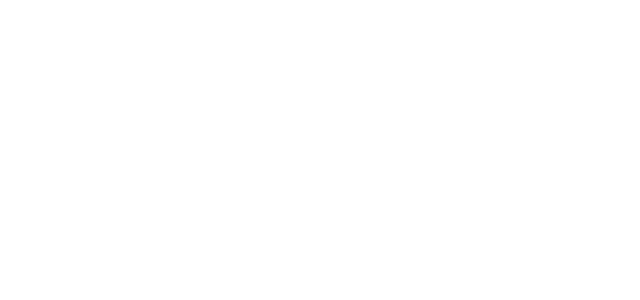
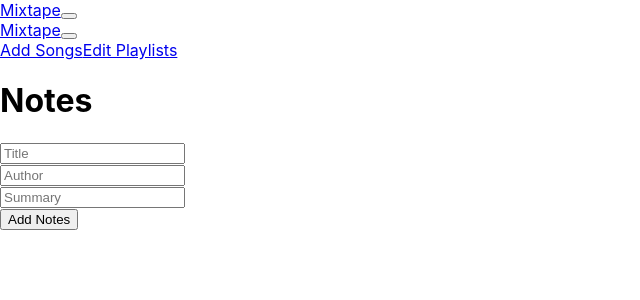
Before and after one commit to KayceLyon/Mixtape-Frontend, a React (Create React App) app in the folder mixtape/: page /api/playlists/new in a window 1280 px wide. Shown: the top 300 px of the page, without its empty margins (0-640 px from the left). Built offline with nearby package versions, Linux system fonts and the light colour scheme.

Commit message:
Set up basic routes

```diff
--- a/mixtape/package.json
+++ b/mixtape/package.json
@@ -6,7 +6,9 @@
     "@testing-library/jest-dom": "^5.16.5",
     "@testing-library/react": "^13.4.0",
     "@testing-library/user-event": "^13.5.0",
+    "axios": "^1.2.2",
     "react": "^18.2.0",
+    "react-bootstrap": "^2.7.0",
     "react-dom": "^18.2.0",
     "react-router-dom": "^6.6.1",
     "react-scripts": "5.0.1",
--- a/mixtape/src/App.js
+++ b/mixtape/src/App.js
@@ -7,13 +7,21 @@ import Annotation from './components/Annotation'
 import EditAnnotation from './components/EditAnnotation'
 
 const App = () => {
+
+  let [playlists, setPlaylists] = useState([])
+  const [formData, setFormData] = useState({
+    title: "",
+    author: "",
+    summary: ""
+  })
+
 return (
   <>
   <Routes>
       <Route path = "/api/playlists" element={<Navigation />}>
-        <Route index element={<Index />} />
-        <Route path="new" element={<Annotation />} />
-        <Route path="edit/:id" element={<EditAnnotation />} />
+        <Route index element={<Index playlists = {playlists} setPlaylists = {setPlaylists} />} />
+        <Route path="new" element={<Annotation formData = {formData} setFormData = {setFormData} playlists = {playlists} />} />
+        <Route path="edit/:id" element={<EditAnnotation playlists = {playlists} setPlaylists = {setPlaylists} />} />
       </Route>
       <Route path="/" element={<Navigate to="/api/playlists" />} />
     </Routes>
--- a/mixtape/src/components/Annotation.js
+++ b/mixtape/src/components/Annotation.js
@@ -0,0 +1,46 @@
+import React from 'react'
+import axios from 'axios'
+import Container from 'react-bootstrap/Container';
+import Button from 'react-bootstrap/Button'
+
+const Annotation = (params) => {
+
+    const handleChange = (event)=> {
+        const {name, value, type, checked} = event.target
+        params.setFormData(prevFormData => ({
+            ...prevFormData,
+            [name]: type === "checkbox" ? checked: value
+        }))
+    }
+
+  const handleNewPlaylist = () => {
+    axios.post(
+      'https://secret-beach-46849.herokuapp.com/admin/playlists_api/playlist/',
+      {
+        title: params.formData.title,
+        author: params.formData.author,
+        summary: params.formData.summary,
+      }).then(()=>{
+        axios
+        .get('https://secret-beach-46849.herokuapp.com/admin/playlists_api/playlist/')
+        .then((response)=>{
+          params.setPlaylists(response.data)
+        })
+      })
+}
+
+
+    return (
+      <Container className='container'fluid>
+        <form>
+      <h1 >Notes</h1>
+          <input className="form-control origin" type='text' name='title' onChange={handleChange} placeholder="Title" value={params.formData.title}/><br/>
+          <input className="form-control origin" type='text' name='author' onChange={handleChange} placeholder="Author" value={params.formData.author}/><br/>
+          <input className="form-control origin" type='text' name='summary' onChange={handleChange} placeholder="Summary" value={params.formData.summary}/><br/>
+          <Button variant='light' type='submit' onClick={handleNewPlaylist}>Add Notes</Button>
+          </form>
+      </Container>
+    )
+}
+
+export default Annotation;
--- a/mixtape/src/components/Cards.js
+++ b/mixtape/src/components/Cards.js
@@ -1,10 +1,15 @@
 import React from 'react'
 import Card from 'react-bootstrap/Card'
 
-const Cards = (props) => {
+const Cards = (params) => {
     return (
-        <>
-        </>
+        <Card className="game-cards create-game-cards" key={params._id}>                    <Card.Title>{params.title}</Card.Title>
+                    <Card.Text>
+                                Title: {params.title}<br/>
+                                Author: {params.author}<br/>
+                                Summary: {params.summary}
+                    </Card.Text>
+        </Card>
     )
 }
 export default Cards;
--- a/mixtape/src/components/EditAnnotation.js
+++ b/mixtape/src/components/EditAnnotation.js
@@ -0,0 +1,46 @@
+import React from 'react'
+import axios from 'axios'
+import Container from 'react-bootstrap/Container';
+import Button from 'react-bootstrap/Button'
+
+const EditAnnotation = (params) => {
+
+    const handleChange = (event)=> {
+        const {name, value, type, checked} = event.target
+        params.setFormData(prevFormData => ({
+            ...prevFormData,
+            [name]: type === "checkbox" ? checked: value
+        }))
+    }
+
+  const handleEditPlaylist = (event) => {
+    axios.put(
+      `https://secret-beach-46849.herokuapp.com/admin/playlists_api/playlist/${event._id}`,
+      {
+        title: params.formData.title,
+        author: params.formData.author,
+        summary: params.formData.summary,
+      }).then(()=>{
+        axios
+        .get('https://secret-beach-46849.herokuapp.com/admin/playlists_api/playlist/')
+        .then((response)=>{
+          params.setPlaylists(response.data)
+        })
+      })
+}
+
+
+    return (
+      <Container className='container'fluid>
+        <form>
+      <h1 >Notes</h1>
+          <input className="form-control origin" type='text' name='title' onChange={handleChange} placeholder="Title" value={params.formData.title}/><br/>
+          <input className="form-control origin" type='text' name='author' onChange={handleChange} placeholder="Author" value={params.formData.author}/><br/>
+          <input className="form-control origin" type='text' name='summary' onChange={handleChange} placeholder="Summary" value={params.formData.summary}/><br/>
+          <Button variant='light' type='submit' onClick={handleEditPlaylist}>Add Notes</Button>
+          </form>
+      </Container>
+    )
+}
+
+export default EditAnnotation;
--- a/mixtape/src/components/Index.js
+++ b/mixtape/src/components/Index.js
@@ -0,0 +1,50 @@
+import React, {useEffect} from 'react'
+import axios from 'axios'
+import Container from 'react-bootstrap/Container';
+import Col from 'react-bootstrap/Col'
+import Row from 'react-bootstrap/Row'
+import '../App.css'
+
+import Playlists from './Playlists'
+
+const Index = (params) => {
+  const axiosRequest = [
+    'https://secret-beach-46849.herokuapp.com/admin/playlists_api/playlist/'
+]
+
+ const getPlaylists = () => {
+    axios
+        .get(axiosRequest)
+        .then(
+            (response) => params.setPlaylists(response.data),
+            (err) => console.error(err)
+            )
+        .catch((error) => console.error(error))
+ }
+
+  useEffect(()=>{
+  getPlaylists()
+  }, []);
+
+  return (
+    <Container className='container' fluid>
+        <main id="Index">
+          <h1>Playlists</h1>
+            <Row xs={1} md={2} lg={3} className="g-4">
+                {/* {params.playlists.map((playlist)=>{  */}
+                    {/* return( */}
+                        <Col key={params.playlists._id}>
+                             <Playlists
+                            title ={params.playlists.title}
+                            author={params.playlists.author}
+                            summary={params.playlists.summary}
+                            />
+                            </Col>
+                          {/* </Col>  )})}  */}
+            </Row>
+        </main>
+    </Container>
+  )
+}
+
+export default Index
--- a/mixtape/src/components/Navigation.js
+++ b/mixtape/src/components/Navigation.js
@@ -5,9 +5,45 @@ import Nav from 'react-bootstrap/Nav';
 import Navbar from 'react-bootstrap/Navbar';
 import Offcanvas from 'react-bootstrap/Offcanvas';
 
+import Login from './Login'
+import Logout from './Logout'
+import Search from './Search'
+
 const Navigation = (params) => {
     return (
       <>
+      {['sm'].map((expand) => (
+        <Navbar key={expand} expand={expand} className="mb-3">
+          <Container fluid>
+                   <Navbar.Brand className="navbarhome" as={Link} to={"/api/playlists"}>Mixtape</Navbar.Brand>
+            <Navbar.Toggle className="hamhamham" aria-controls={`offcanvasNavbar-expand-${expand}`} />
+            <Navbar.Offcanvas
+              id={`offcanvasNavbar-expand-${expand}`}
+              aria-labelledby={`offcanvasNavbarLabel-expand-${expand}`}
+              placement="end"
+            >
+              <Offcanvas.Header closeButton>
+                <Offcanvas.Title as={Link} to={"/api/playlists"} className={'offcanvas-link'} id={`offcanvasNavbarLabel-expand-${expand}`}>
+                  Mixtape
+                </Offcanvas.Title>
+              </Offcanvas.Header>
+              <Offcanvas.Body>
+                <Nav className="justify-content-start flex-grow-1 pe 3">
+                {/* <Nav.Link><Login /></Nav.Link>
+                <Nav.Link><Logout /></Nav.Link> */}
+                </Nav>
+                <Nav className="justify-content-end flex-grow-1 pe-3">
+             <Nav.Link>Add Songs</Nav.Link>
+            <Nav.Link>
+                Edit Playlists</Nav.Link>
+                </Nav>
+               {/* <Search /> */}
+              </Offcanvas.Body>
+            </Navbar.Offcanvas>
+          </Container>
+        </Navbar>
+      ))}
+      <Outlet />
        </>
   );
 }
--- /dev/null
+++ b/mixtape/src/components/Playlists.js
@@ -0,0 +1,18 @@
+import React from 'react'
+import Cards from './Cards'
+
+const Playlists = (params) => {
+
+    return (
+        <>
+            <Cards
+            key={params._id}
+            title={params.title}
+            author={params.author}
+            summary={params.summary}
+            />
+        </>
+    )
+}
+
+export default Playlists
```
Also changed, not shown: mixtape/src/components/Songs.js (added, +19 -0 lines), 1 other file (tests, documents, lock files or other folders).
